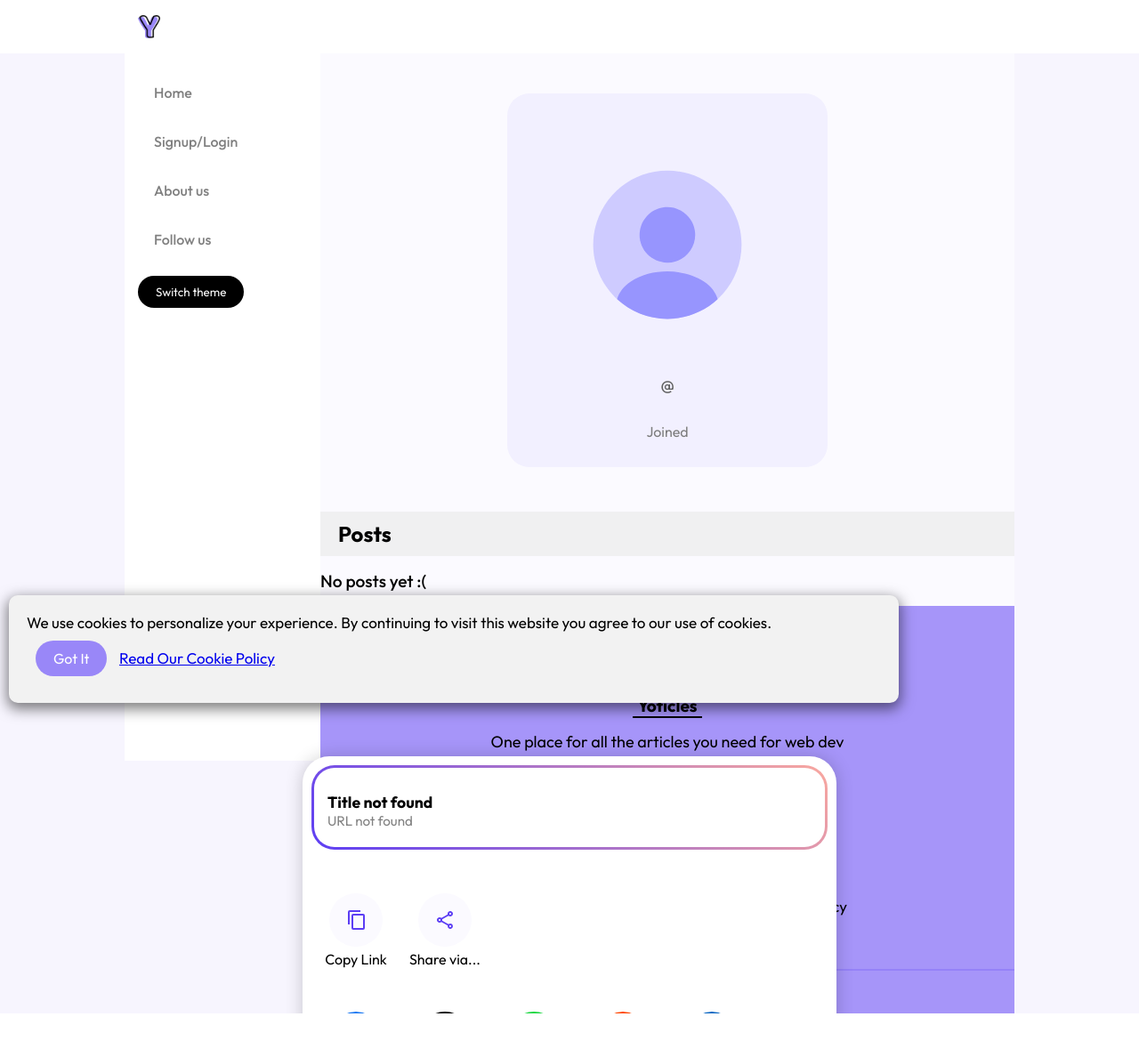
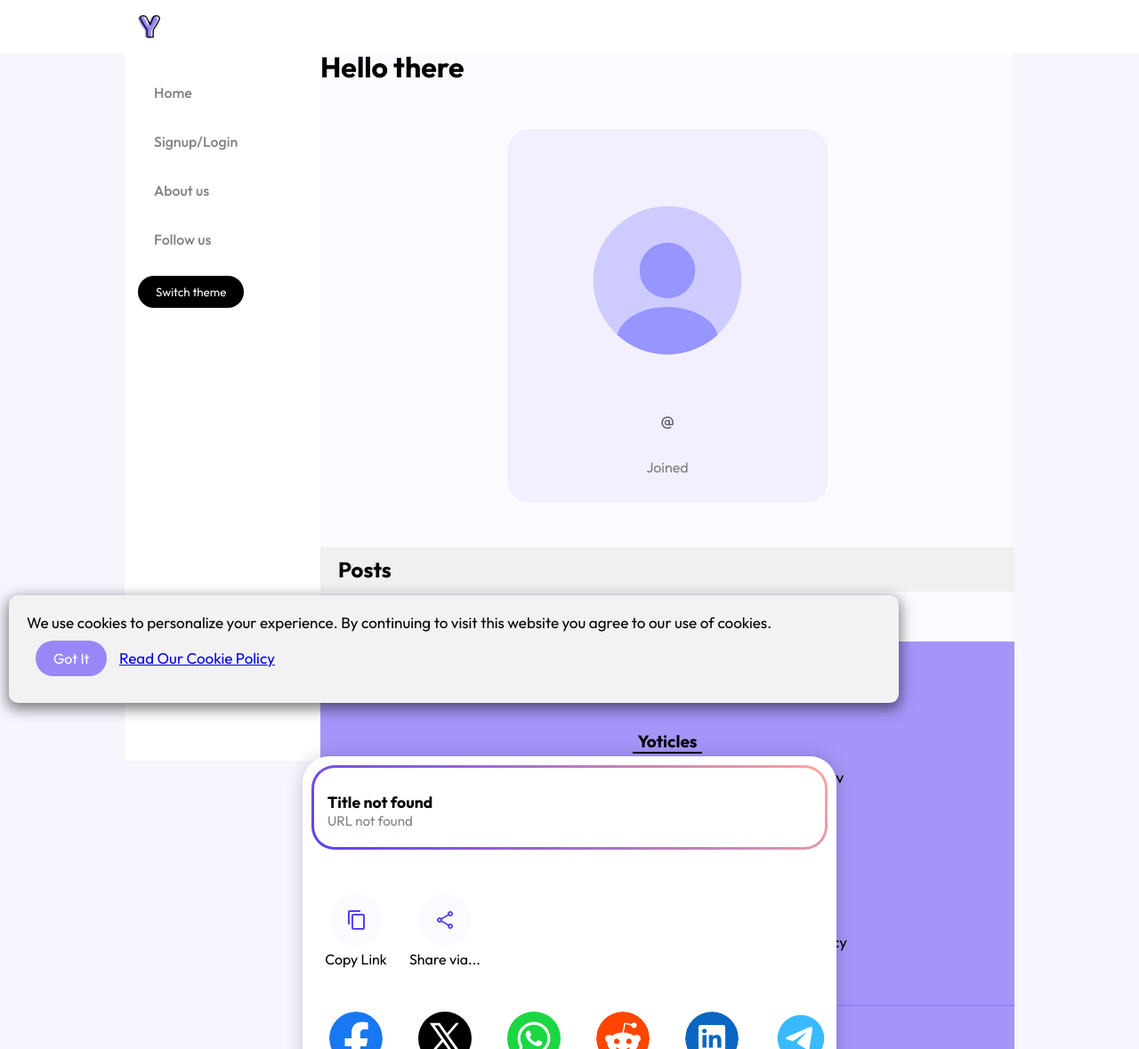
Before and after one commit to saish660/yoticles-django, a Django app: template DjangoYoticles/yoticles/templates/yoticles/profile.html in a window 1280 px wide. Shown: the whole page at 89% size. Before the commit the page ends 1139 px from the top, so only its background shows below. Run offline with Django 3.2, Linux system fonts and the light colour scheme; the template is opened without the code that fills it, so the values that code supplies are empty.

Commit message:
Hello world message

```diff
--- a/DjangoYoticles/yoticles/templates/yoticles/profile.html
+++ b/DjangoYoticles/yoticles/templates/yoticles/profile.html
@@ -13,6 +13,7 @@
 {% endblock %}
 
 {% block body %}
+    <h1>Hello there</h1>
 
         <div class="profile-details">
             <img src="{% static 'yoticles/icons/default_profile_pic.svg' %}" alt="" class="profile-pic">
```
